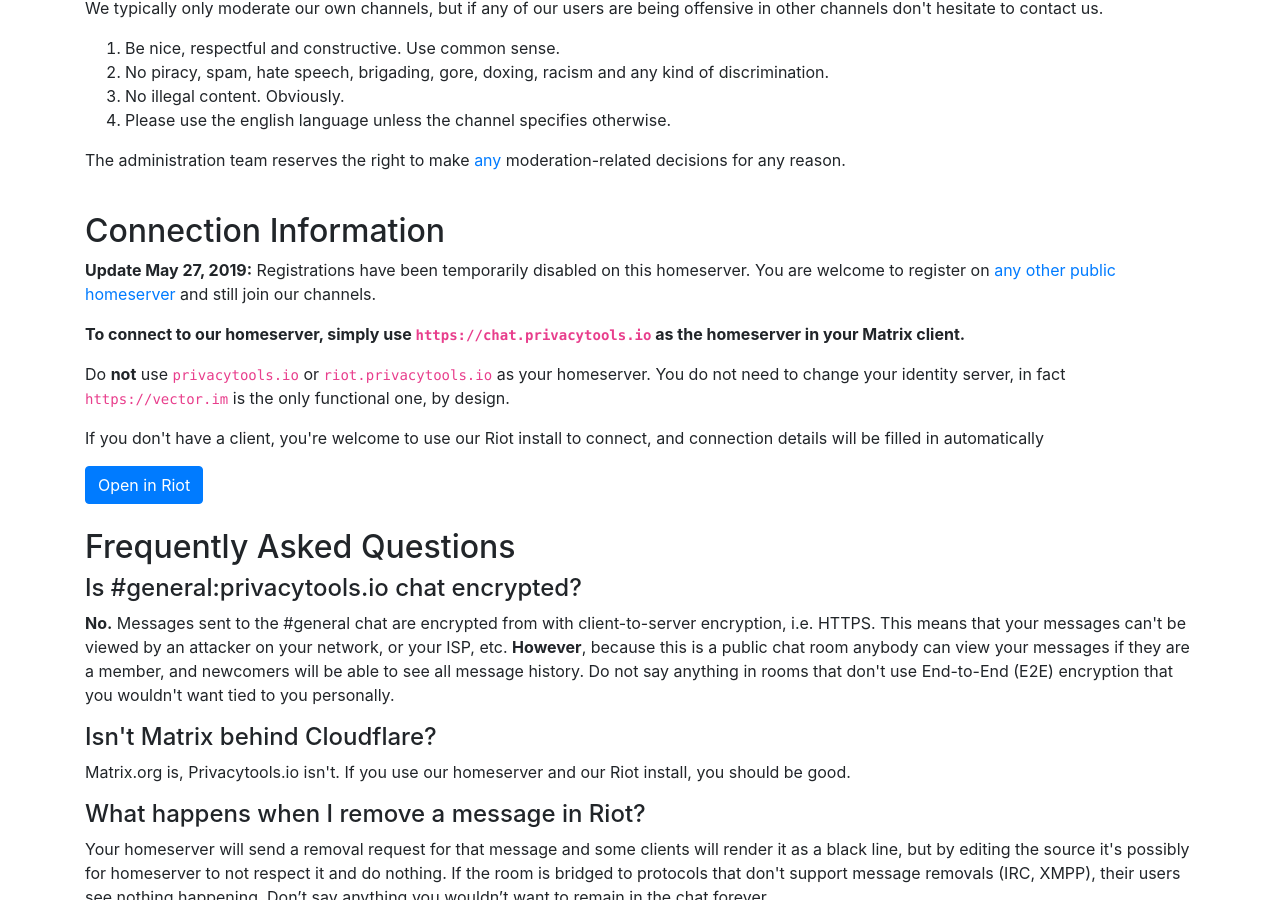
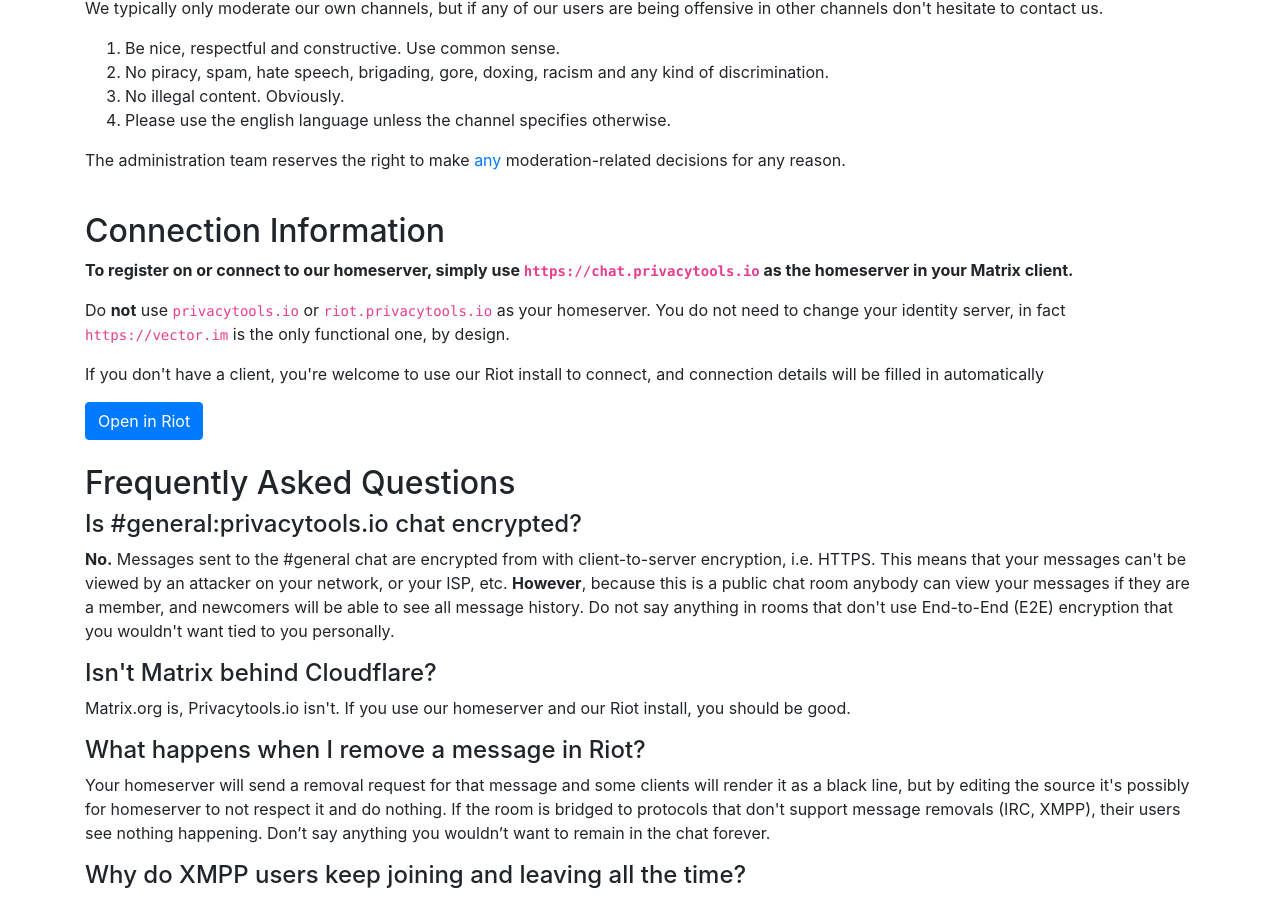
Before and after one commit to privacytools/static-sites, a Jekyll site: the page built from chat/index.html, in a window 1280 px wide and 900 px high, scrolled down 565 px. Built offline with Jekyll 4.4.1, drawn with Linux system fonts in a browser that asks for light colours.

Commit message:
Update index.html

```diff
--- a/chat/index.html
+++ b/chat/index.html
@@ -27,8 +27,7 @@
 <p>The administration team reserves the right to make <a href="https://xkcd.com/1357/">any</a> moderation-related decisions for any reason.</p>
 
 <h2 class="pt-4" id="homeserverinfo">Connection Information</h2>
-<p><strong>Update May 27, 2019:</strong> Registrations have been temporarily disabled on this homeserver. You are welcome to register on <a href="https://www.hello-matrix.net/public_servers.php">any other public homeserver</a> and still join our channels.</p>
-<p><strong>To connect to our homeserver, simply use <code>https://chat.privacytools.io</code> as the homeserver in your Matrix client.</strong></p>
+<p><strong>To register on or connect to our homeserver, simply use <code>https://chat.privacytools.io</code> as the homeserver in your Matrix client.</strong></p>
 <p>Do <strong>not</strong> use <code>privacytools.io</code> or <code>riot.privacytools.io</code> as your homeserver. You do not need to change your identity server, in fact <code>https://vector.im</code> is the only functional one, by design.</p>
 <p>If you don't have a client, you're welcome to use our Riot install to connect, and connection details will be filled in automatically</p>
 <a class="btn btn-primary" href="https://riot.privacytools.io/" role="button">Open in Riot</a>
```
